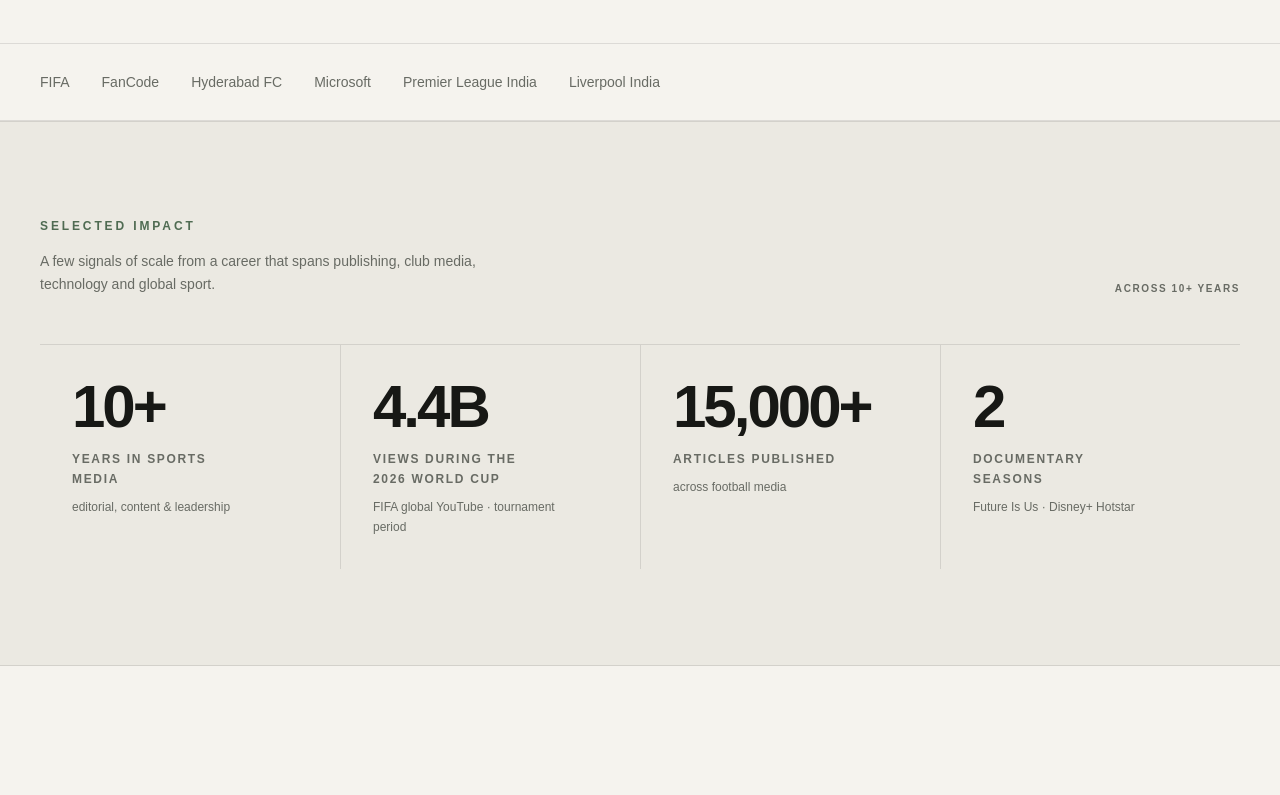
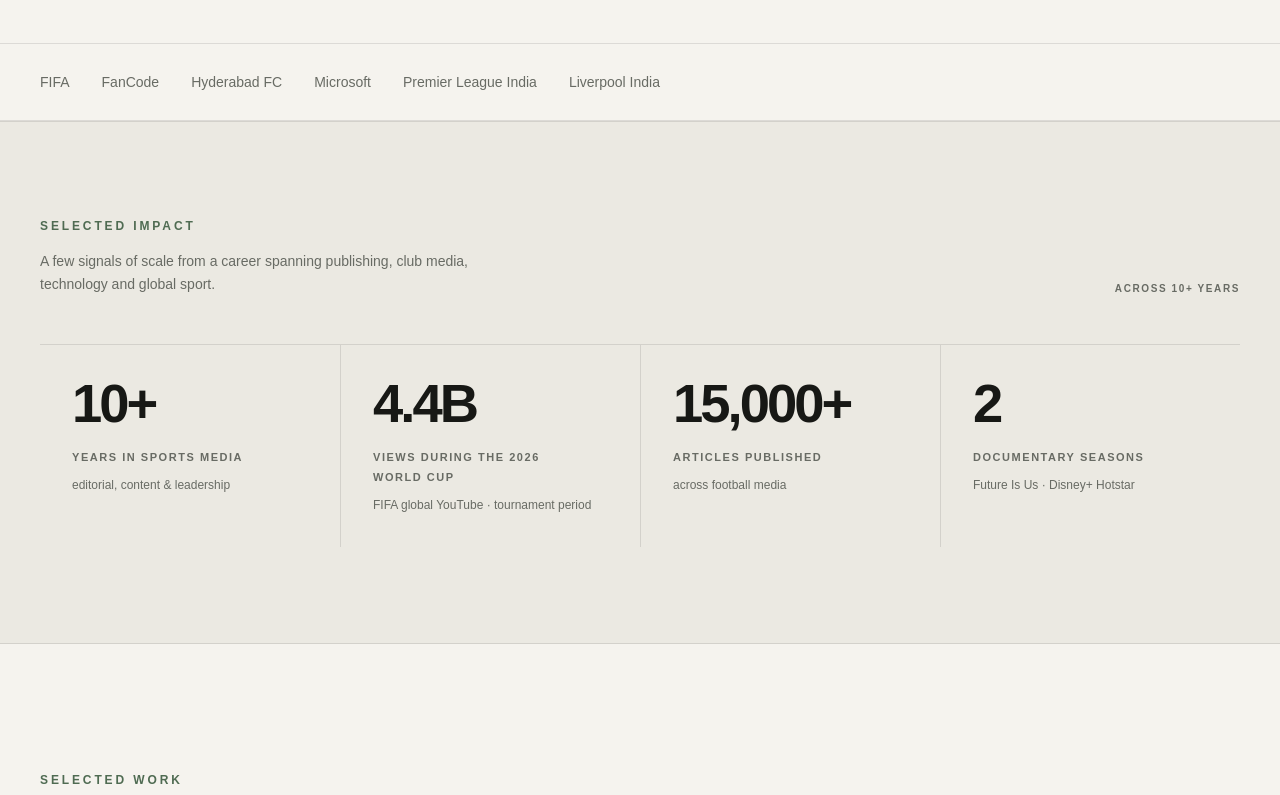
Before and after one commit to AakarshBot/aakars-portfolio-v2, a Next.js app: page / in a window 1280 px wide. Shown: the part 840-1635 px from the top of the page. Built offline with nearby package versions, Linux system fonts and the light colour scheme.

Commit message:
Polish impact metrics layout

```diff
--- a/src/components/Impact.tsx
+++ b/src/components/Impact.tsx
@@ -4,22 +4,26 @@
 export function Impact() {
   return (
     <section id="impact" className="border-y border-black/10 bg-[var(--surface)]">
-      <div className="mx-auto max-w-7xl px-6 py-20 lg:px-10 lg:py-24">
-        <div className="mb-12 flex items-end justify-between gap-6">
+      <div className="mx-auto max-w-7xl px-5 py-16 sm:px-6 sm:py-20 lg:px-10 lg:py-24">
+        <div className="mb-10 flex items-end justify-between gap-6 sm:mb-12">
           <div>
             <SectionLabel>Selected impact</SectionLabel>
             <p className="mt-4 max-w-md text-sm leading-relaxed text-[var(--muted)]">
-              A few signals of scale from a career that spans publishing, club media, technology and global sport.
+              A few signals of scale from a career spanning publishing, club media, technology and global sport.
             </p>
           </div>
           <span className="hidden text-[10px] font-semibold tracking-[0.16em] text-[var(--muted)] uppercase md:block">Across 10+ years</span>
         </div>
-        <div className="grid grid-cols-2 border-t border-black/10 lg:grid-cols-4">
+
+        <div className="grid border-t border-black/10 sm:grid-cols-2 lg:grid-cols-4">
           {metrics.map((metric, index) => (
-            <div key={metric.label} className={`min-h-[150px] border-b border-black/10 py-7 lg:min-h-[190px] lg:border-b-0 lg:px-8 lg:py-8 ${index % 2 === 1 ? "border-l border-black/10" : ""} ${index >= 2 ? "lg:border-l" : ""}`}>
-              <div className="text-4xl font-semibold tracking-[-0.05em] md:text-6xl">{metric.value}</div>
-              <div className="mt-3 max-w-[180px] text-xs font-semibold leading-5 tracking-[0.14em] text-[var(--muted)] uppercase">{metric.label}</div>
-              {metric.note && <div className="mt-2 max-w-[210px] text-xs leading-5 text-[var(--muted)]">{metric.note}</div>}
+            <div
+              key={metric.label}
+              className={`min-h-[160px] border-b border-black/10 py-7 sm:min-h-[175px] sm:px-7 lg:min-h-[190px] lg:border-b-0 lg:px-8 lg:py-8 ${index % 2 === 1 ? "sm:border-l" : ""} ${index >= 2 ? "sm:border-t lg:border-t-0 lg:border-l" : ""}`}
+            >
+              <div className="text-[2.65rem] font-semibold leading-none tracking-[-0.055em] sm:text-5xl lg:text-[3.4rem]">{metric.value}</div>
+              <div className="mt-4 max-w-[190px] text-[10px] font-semibold leading-5 tracking-[0.14em] text-[var(--muted)] uppercase sm:text-[11px]">{metric.label}</div>
+              {metric.note && <div className="mt-2 max-w-[220px] text-xs leading-5 text-[var(--muted)]">{metric.note}</div>}
             </div>
           ))}
         </div>
```
